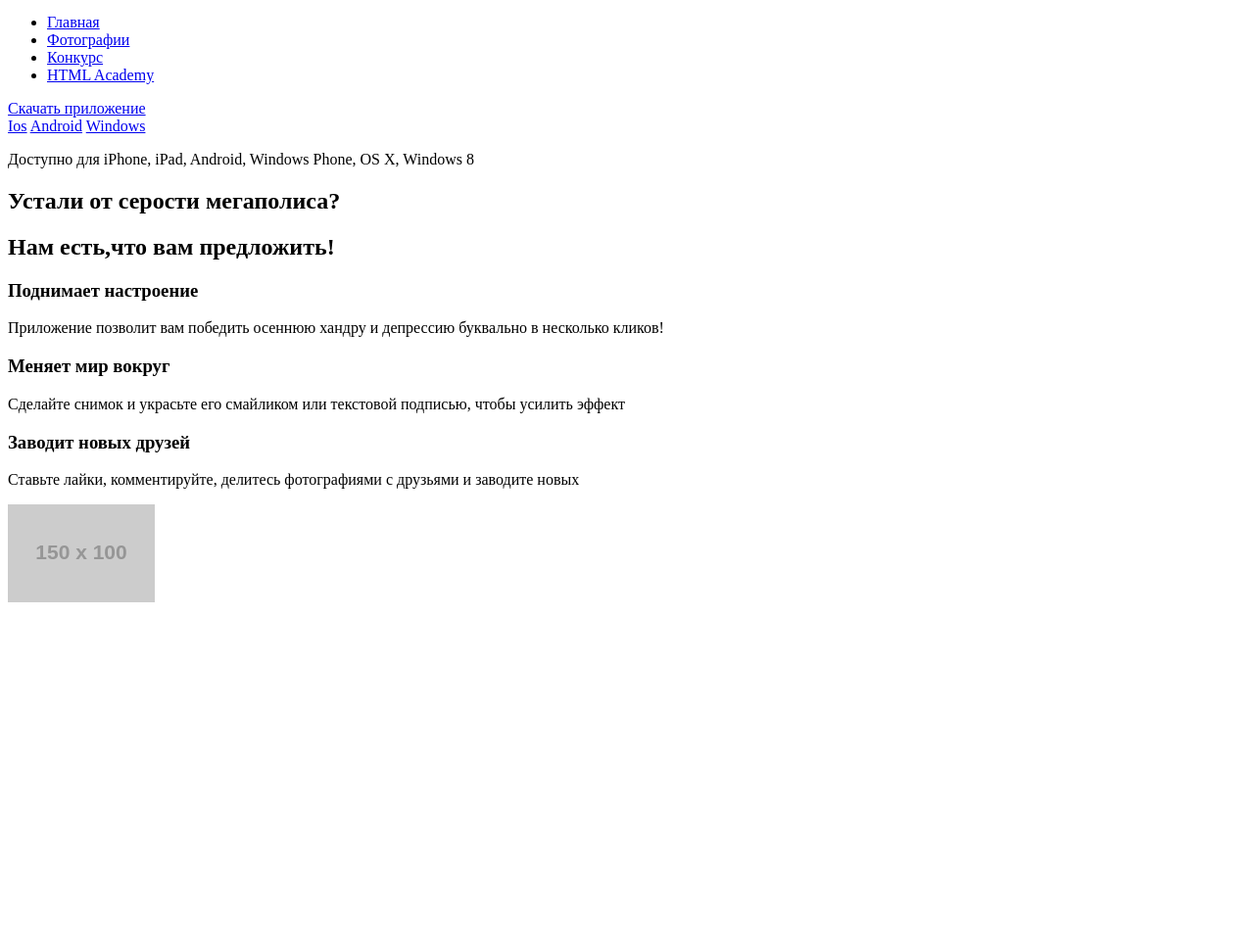
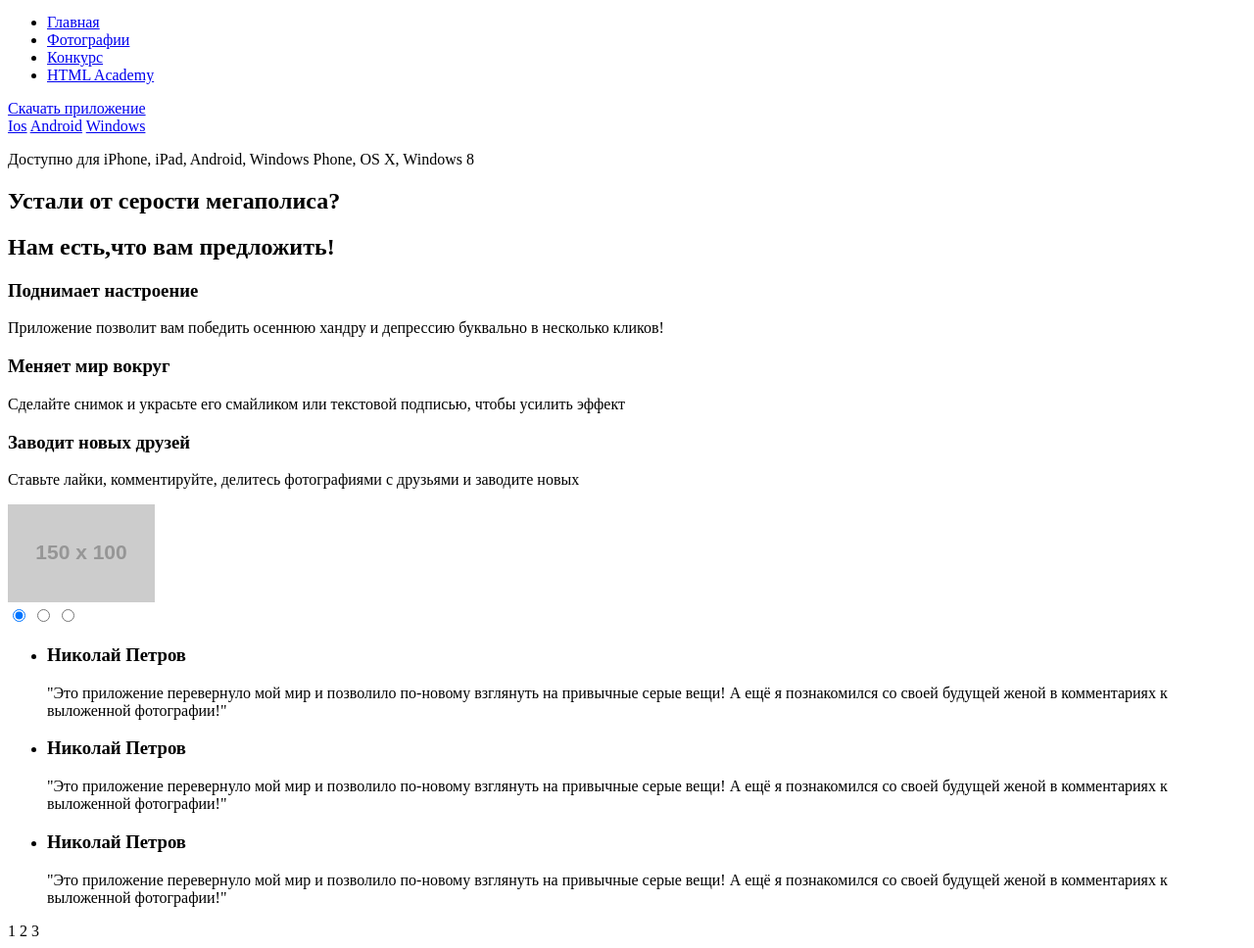
Before and after one commit to boryan48/200616-pink, a website: page index.html in a window 1280 px wide. Shown: the part 132-1100 px from the top of the page at 98% size. Before the commit the page ends 800 px from the top, so only its background shows below. Drawn offline with Linux system fonts and the light colour scheme; placeholder pictures from the web are drawn by us.

Commit message:
add block-comments

```diff
--- a/index.html
+++ b/index.html
@@ -48,7 +48,32 @@
       </div>
     </section>
 
-
+    <article class="block-comments">
+      <div class="block-comments__wrapper">
+        <input class="slider__input" type="radio" name="comments" id="comments-input-1" checked>
+        <input class="slider__input" type="radio" name="comments" id="comments-input-2">
+        <input class="slider__input" type="radio" name="comments" id="comments-input-3">
+        <ul class="block-comments__sliders">
+          <li class="block-comments__slider">
+            <h3>Николай Петров</h3>
+            <p>"Это приложение перевернуло мой мир и позволило по-новому взглянуть на привычные серые вещи! А ещё я познакомился со своей будущей женой в комментариях к выложенной фотографии!"</p>
+          </li>
+          <li class="block-comments__slider">
+            <h3>Николай Петров</h3>
+            <p>"Это приложение перевернуло мой мир и позволило по-новому взглянуть на привычные серые вещи! А ещё я познакомился со своей будущей женой в комментариях к выложенной фотографии!"</p>
+          </li>
+          <li class="block-comments__slider">
+            <h3>Николай Петров</h3>
+            <p>"Это приложение перевернуло мой мир и позволило по-новому взглянуть на привычные серые вещи! А ещё я познакомился со своей будущей женой в комментариях к выложенной фотографии!"</p>
+          </li>
+        </ul>
+        <div class="slider__number-list  slider__toggles">
+          <label class="slider__radio" for="comments-input-1">1</label>
+          <label class="slider__radio" for="comments-input-2">2</label>
+          <label class="slider__radio" for="comments-input-3">3</label>
+        </div>
+      </div>
+    </article>
 
   </body>
 </html>
```
